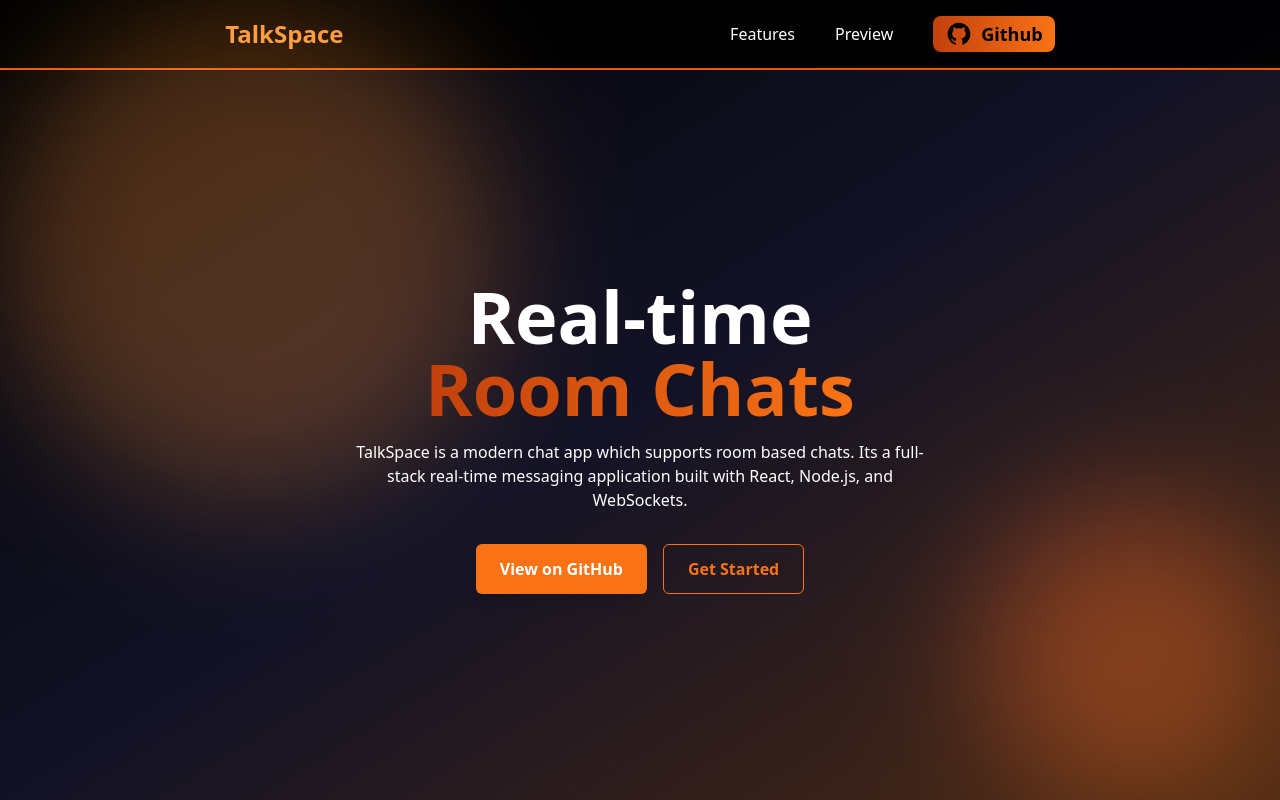
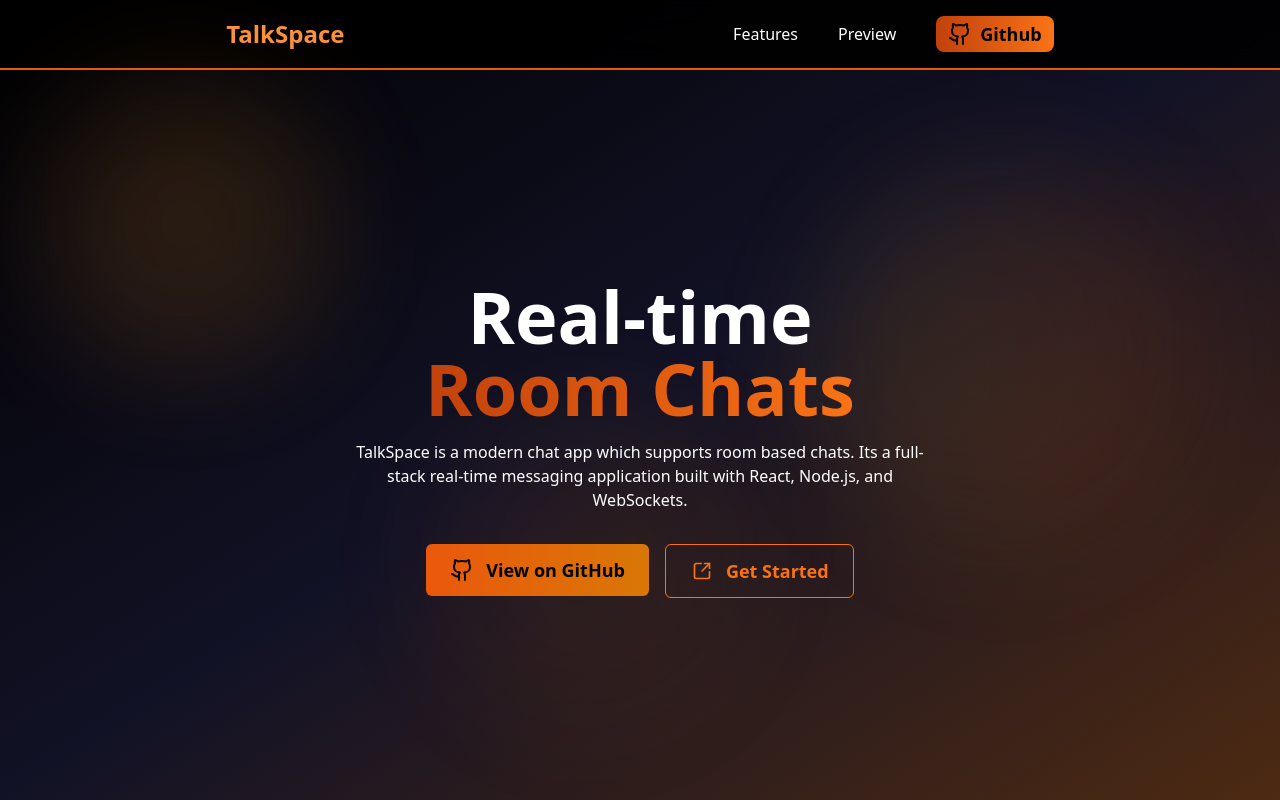
Before and after one commit to lakshayb30/ChatApp, a React (Vite) app in the folder chatapp-fe/: page / in a window 1280 px wide. Built offline with nearby package versions, Linux system fonts and the light colour scheme.

Commit message:
minor change

```diff
--- a/chatapp-fe/src/Pages/landing.tsx
+++ b/chatapp-fe/src/Pages/landing.tsx
@@ -1,3 +1,5 @@
+import {  Github, SquareArrowOutUpRight } from "lucide-react"
+
 export default function Landing(){
     function Header(){
         return (
@@ -8,12 +10,13 @@ export default function Landing(){
                 <div className="flex gap-10 items-center">
                     <span className="hover:text-orange-400 cursor-pointer duration-300">Features</span>
                     <span className="hover:text-orange-400 cursor-pointer duration-300">Preview</span>
+                    <a href="https://github.com/lkshayb/bidwise-ai" target="_blank">
                         <span className="flex items-center gap-2 text-lg cursor-pointer hover:scale-110  duration-200 bg-gradient-to-r from-orange-700 to-orange-500 text-black font-bold py-1 px-3 rounded-lg">
-                        <svg xmlns="http://www.w3.org/2000/svg" x="0px" y="0px" className="h-7" viewBox="0 0 64 64">
-                            <path d="M32 6C17.641 6 6 17.641 6 32c0 12.277 8.512 22.56 19.955 25.286-.592-.141-1.179-.299-1.755-.479V50.85c0 0-.975.325-2.275.325-3.637 0-5.148-3.245-5.525-4.875-.229-.993-.827-1.934-1.469-2.509-.767-.684-1.126-.686-1.131-.92-.01-.491.658-.471.975-.471 1.625 0 2.857 1.729 3.429 2.623 1.417 2.207 2.938 2.577 3.721 2.577.975 0 1.817-.146 2.397-.426.268-1.888 1.108-3.57 2.478-4.774-6.097-1.219-10.4-4.716-10.4-10.4 0-2.928 1.175-5.619 3.133-7.792C19.333 23.641 19 22.494 19 20.625c0-1.235.086-2.751.65-4.225 0 0 3.708.026 7.205 3.338C28.469 19.268 30.196 19 32 19s3.531.268 5.145.738c3.497-3.312 7.205-3.338 7.205-3.338.567 1.474.65 2.99.65 4.225 0 2.015-.268 3.19-.432 3.697C46.466 26.475 47.6 29.124 47.6 32c0 5.684-4.303 9.181-10.4 10.4 1.628 1.43 2.6 3.513 2.6 5.85v8.557c-.576.181-1.162.338-1.755.479C49.488 54.56 58 44.277 58 32 58 17.641 46.359 6 32 6zM33.813 57.93C33.214 57.972 32.61 58 32 58 32.61 58 33.213 57.971 33.813 57.93zM37.786 57.346c-1.164.265-2.357.451-3.575.554C35.429 57.797 36.622 57.61 37.786 57.346zM32 58c-.61 0-1.214-.028-1.813-.07C30.787 57.971 31.39 58 32 58zM29.788 57.9c-1.217-.103-2.411-.289-3.574-.554C27.378 57.61 28.571 57.797 29.788 57.9z"></path>
-                        </svg>
+                            <Github/>
                             Github
                         </span>
+                    </a>
+
                 </div>
             </div>
         )
@@ -22,8 +25,9 @@ export default function Landing(){
     function Hero(){
         return(
             <div className=" h-screen font-black  bg-gradient-to-br from-black via-[#121226] to-[#4d2a12]">
-                <div className=" absolute top-0 left-0 w-[500px] h-[500px] bg-yellow-900 opacity-80 rounded-full blur-3xl animate-pulse transition duration-1000 mix-blend-screen "></div>
-                <div className=" absolute bottom-0 right-0 w-[300px] h-[300px] bg-orange-700 opacity-50 rounded-full blur-3xl animate-pulse transition duration-1000 mix-blend-screen  "></div>
+                <div className="absolute top-20 left-10 w-72 h-72 bg-gradient-to-r from-orange-400/20 to-amber-500/20 rounded-full blur-3xl animate-pulse"></div>
+                <div className="absolute top-40 right-20 w-96 h-96 bg-gradient-to-r from-amber-400/15 to-orange-600/15 rounded-full blur-3xl animate-pulse delay-1000"></div>
+                <div className="absolute bottom-20 left-1/3 w-80 h-80 bg-gradient-to-r from-orange-500/10 to-amber-600/10 rounded-full blur-3xl animate-pulse delay-2000"></div>
                 <div className=" relative z-10 text-center flex flex-col justify-center items-center top-[35%]">
                     <div className="text-7xl font-bold text-white">
                         <span className="text-white-500">
@@ -38,9 +42,16 @@ export default function Landing(){
                         Its a full-stack real-time messaging application built with React, Node.js, and WebSockets.
                     </div>
                     <div className="mt-8 flex justify-center gap-4">
-                    <button className="bg-orange-500 hover:bg-orange-600 text-white px-6 py-3 rounded-md shadow-lg transition">View on GitHub</button>
+                        <a href="https://github.com/lkshayb/bidwise-ai" target="_blank">
+                            <div className="flex items-center  gap-3 hover:scale-105 hover:shadow-xl hover:shadow-orange-500/25 bg-gradient-to-r from-orange-600 to-amber-600 hover:from-orange-500 hover:to-amber-500 text-black px-6 py-3 rounded-md font-bold text-lg duration-300">
+                                <Github/>
+                                View on GitHub
+                            </div>
+                        </a>
+
                         <a href="/main">
-                        <div className="border border-orange-500 hover:bg-orange-500 text-orange-500 hover:text-white px-6 py-3 rounded-md transition">
+                            <div className="flex items-center gap-3 text-lg border border-orange-500 hover:bg-orange-500 text-orange-500 hover:text-white px-6 py-3 rounded-md transition">
+                                <SquareArrowOutUpRight className="h-5"/>
                                 Get Started
                             </div>
                         </a>
--- a/package.json
+++ b/package.json
@@ -10,7 +10,6 @@
     "dev:be": "npm run dev --prefix chatapp-be",
     "dev": "npx concurrently \"npm run dev:fe\" \"npm run dev:be\"",
     "start": "npm run install:all && npm run dev"
-
   },
   "repository": {
     "type": "git",
@@ -30,6 +29,7 @@
   "dependencies": {
     "fs": "^0.0.1-security",
     "http": "^0.0.1-security",
+    "lucide-react": "^0.525.0",
     "path": "^0.12.7",
     "ws": "^8.18.1"
   }
```
Also changed, not shown: 1 other file (tests, documents, lock files or other folders). Lines whose indentation alone changed are shown as unchanged.
